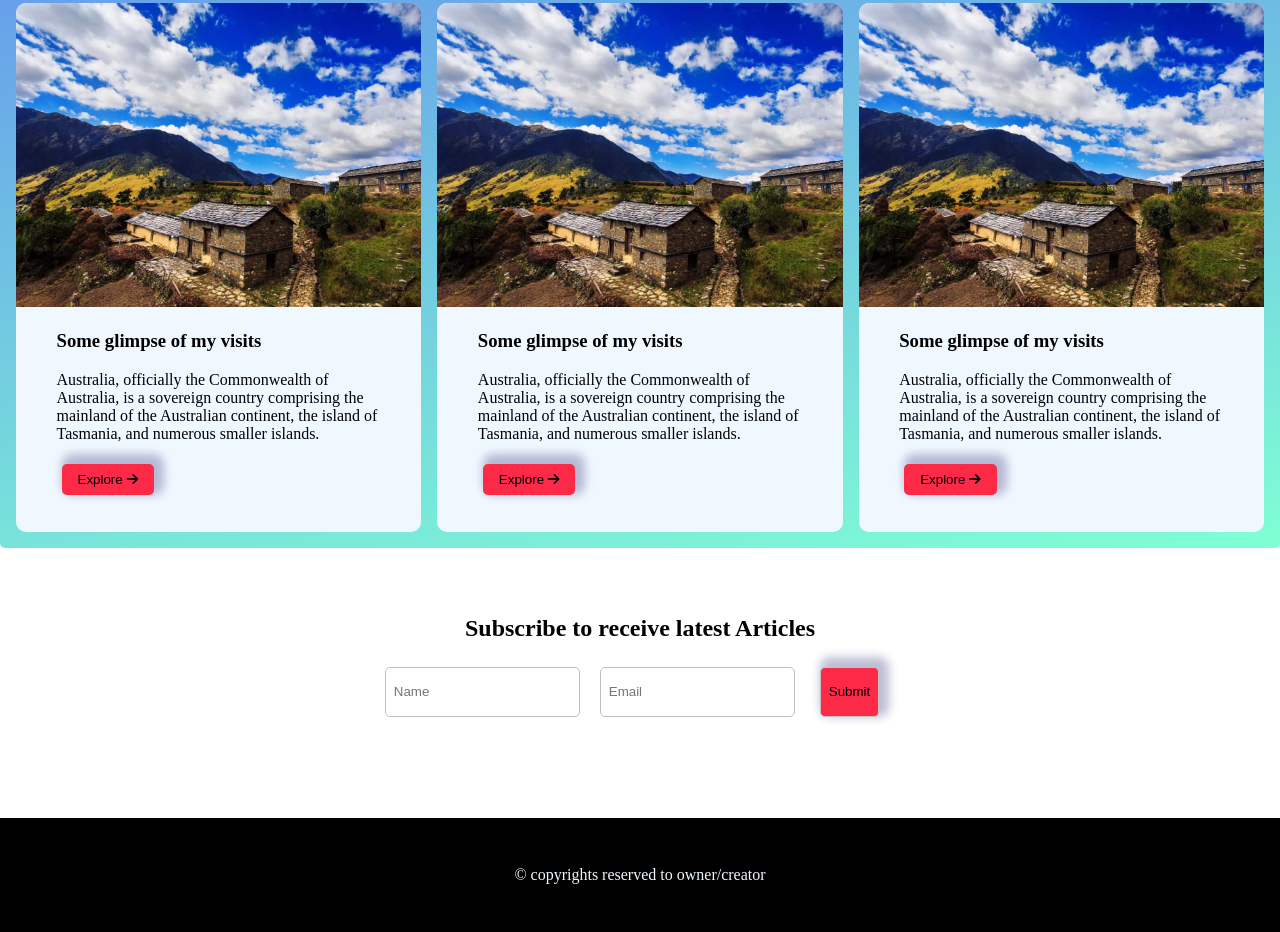
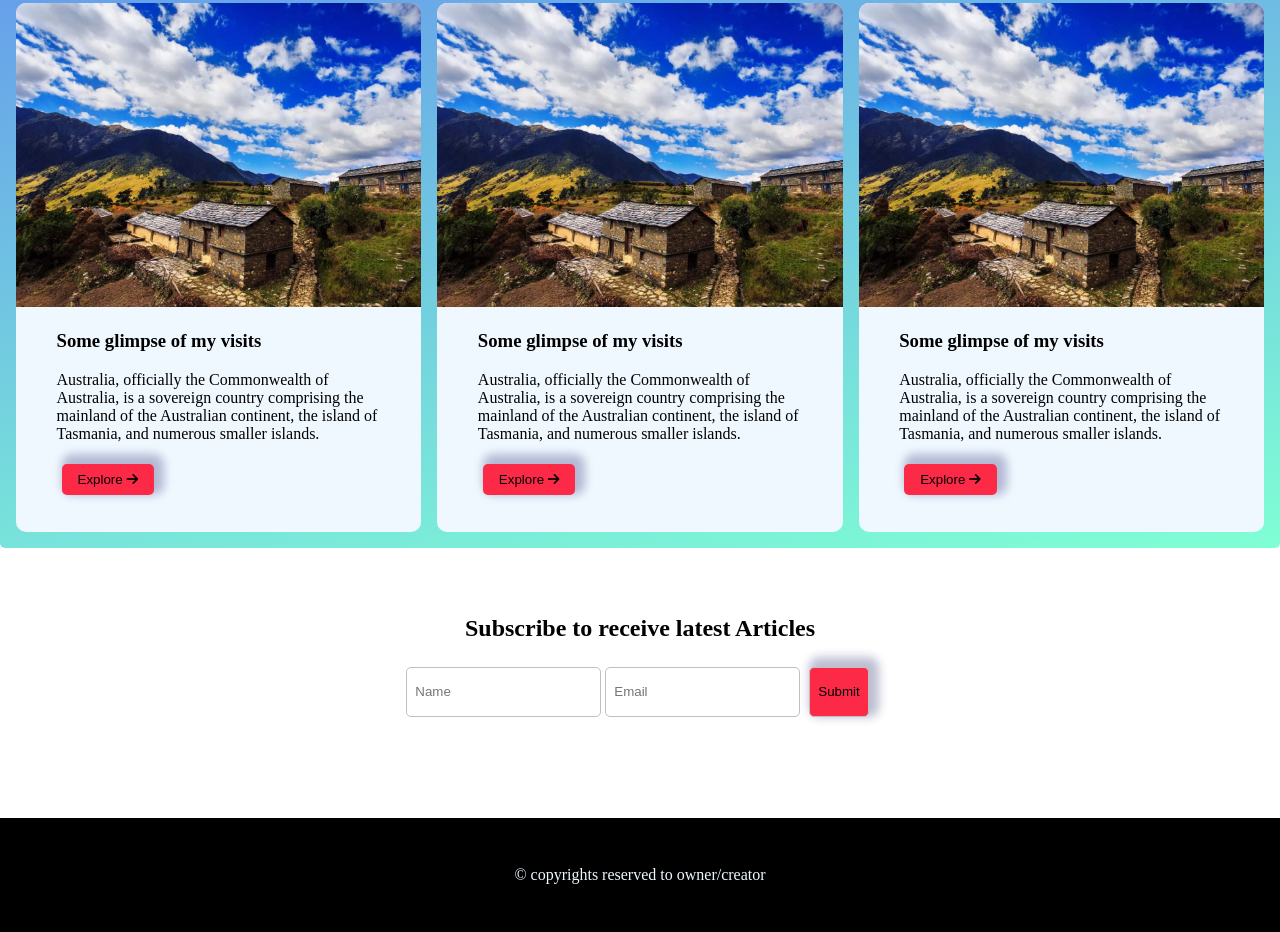
Before and after one commit to Srijan1231/practice-blog-website, a plain HTML site: page index.html in a window 1280 px wide. Shown: the part 1623-2555 px from the top of the page. Drawn offline with Linux system fonts and the light colour scheme.

Commit message:
changed margin

```diff
--- a/style.css
+++ b/style.css
@@ -170,5 +170,5 @@ article.btn{
     border-radius: 5px;
     padding: 0.5rem;
     border:1px solid silver;
-    margin-right:1rem;
+    margin-right:1rem 2rem;
 }
```
